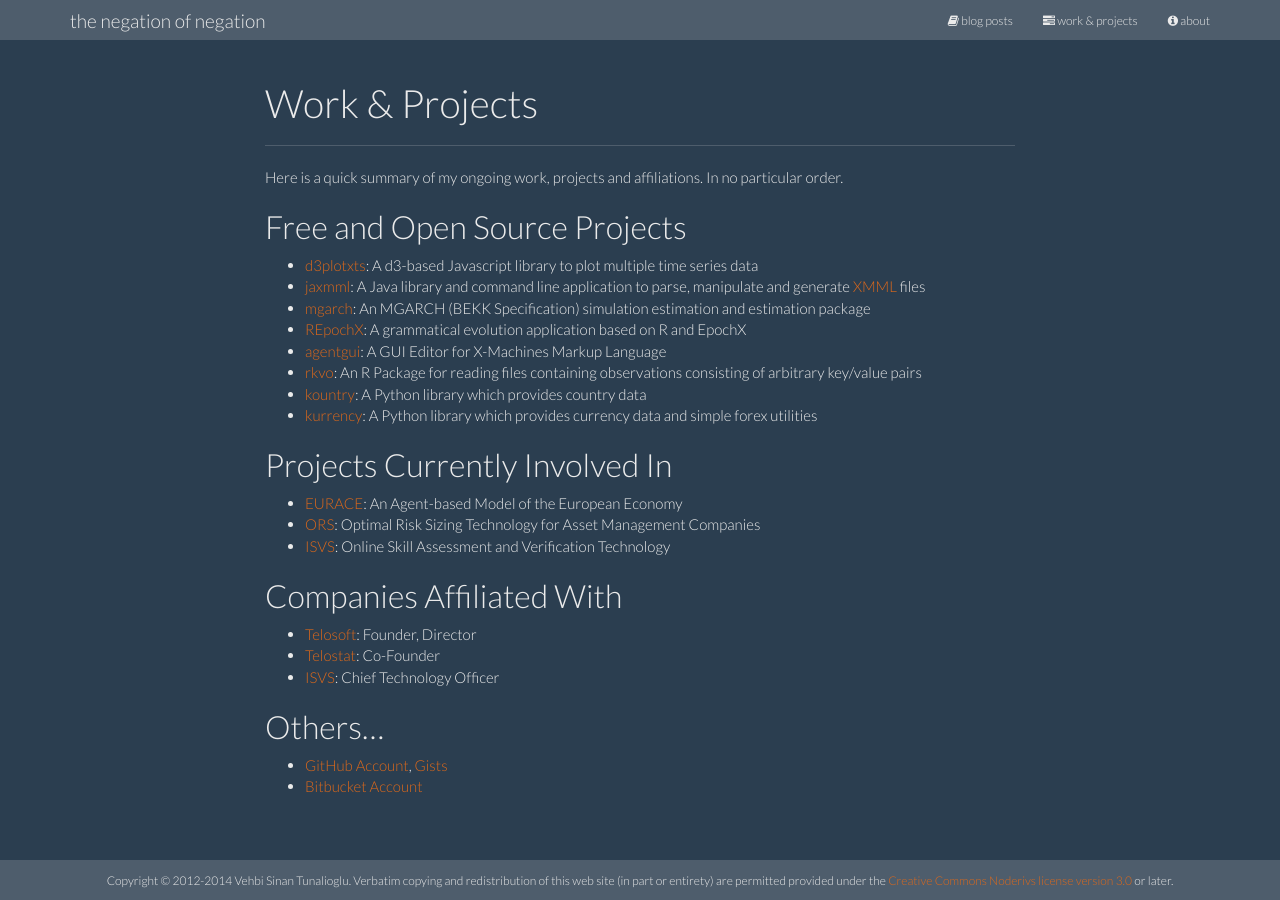
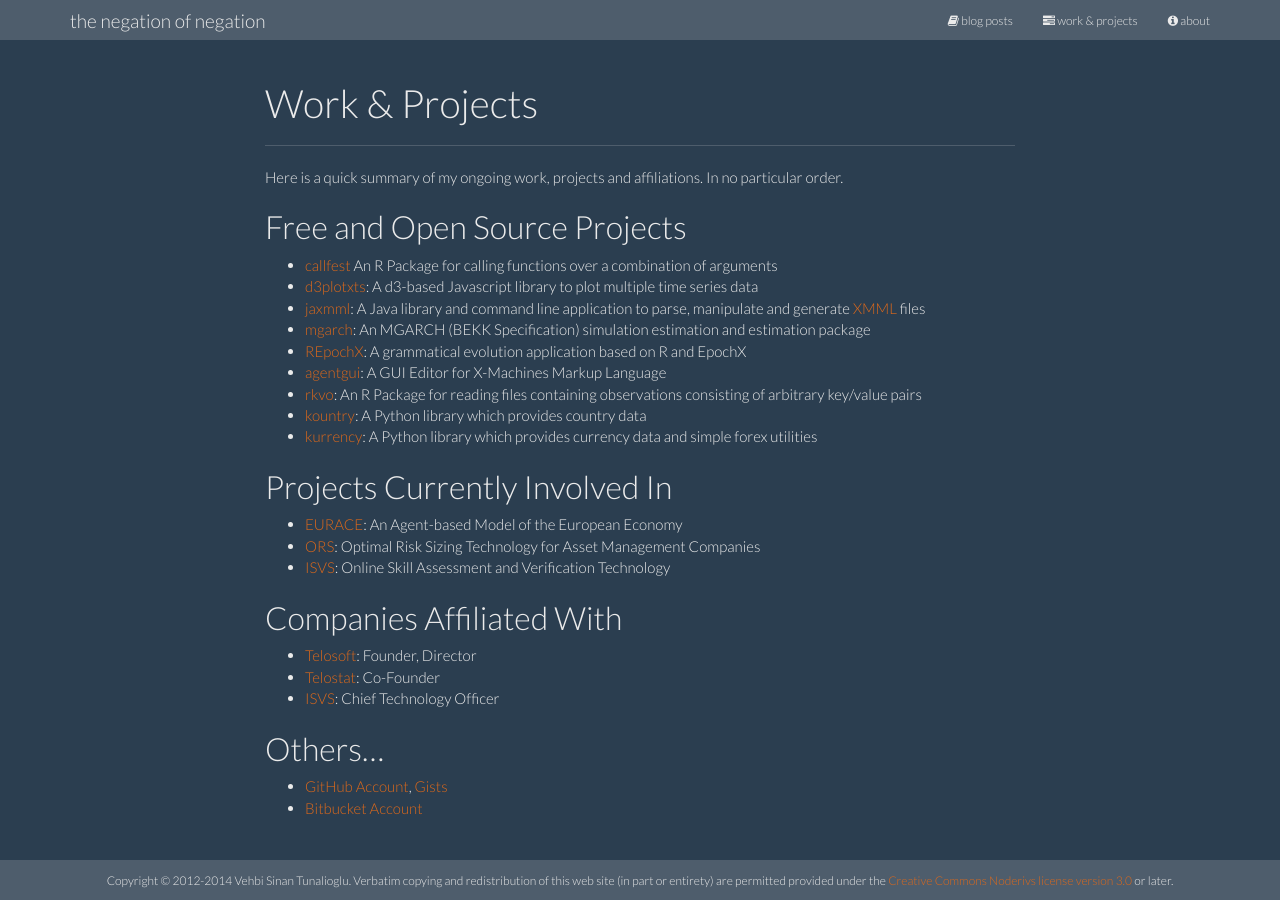
Before and after one commit to vst/www.thenegation.com, a Jekyll site: the page built from pages/work.md, in a window 1280 px wide. Built offline with Jekyll 4.4.1, drawn with Linux system fonts in a browser that asks for light colours; Markdown is read by kramdown in place of the engine named in the settings.

Commit message:
Added callfest to projects

```diff
--- a/pages/work.md
+++ b/pages/work.md
@@ -8,6 +8,7 @@ Here is a quick summary of my ongoing work, projects and affiliations. In no par
 
 ## Free and Open Source Projects
 
+- [callfest](https://github.com/vst/callfest) An R Package for calling functions over a combination of arguments
 - [d3plotxts](https://github.com/vst/d3plotxts/): A d3-based Javascript library to plot multiple time series data
 - [jaxmml](https://github.com/vst/jaxmml): A Java library and command line application to parse, manipulate and generate [XMML](flame.ac.uk) files
 - [mgarch](https://github.com/vst/mgarch): An MGARCH (BEKK Specification) simulation estimation and estimation package
```
